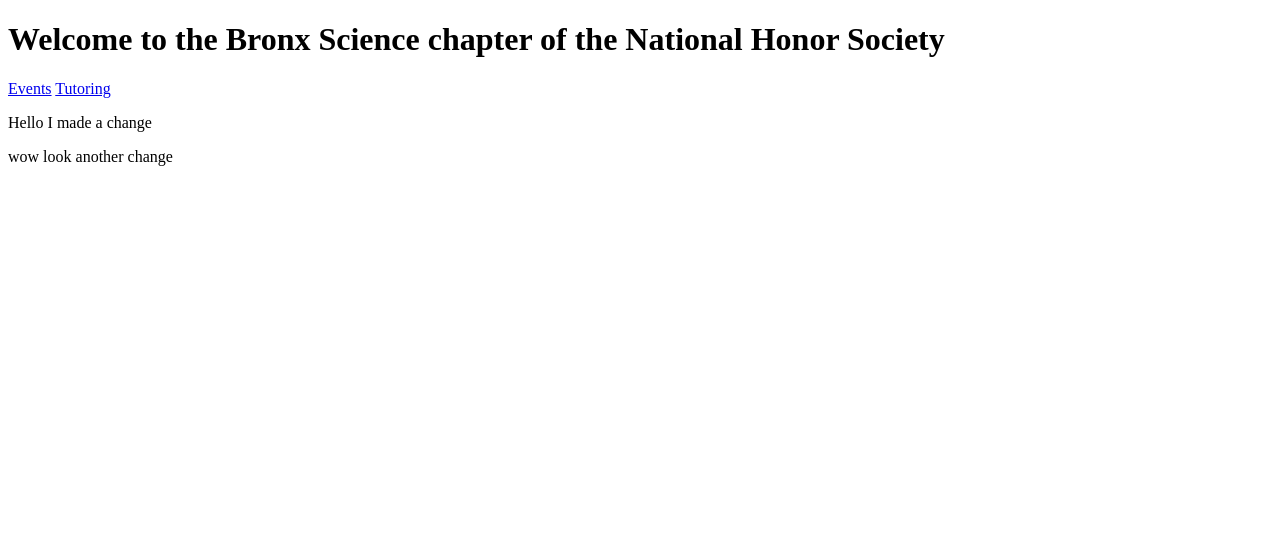
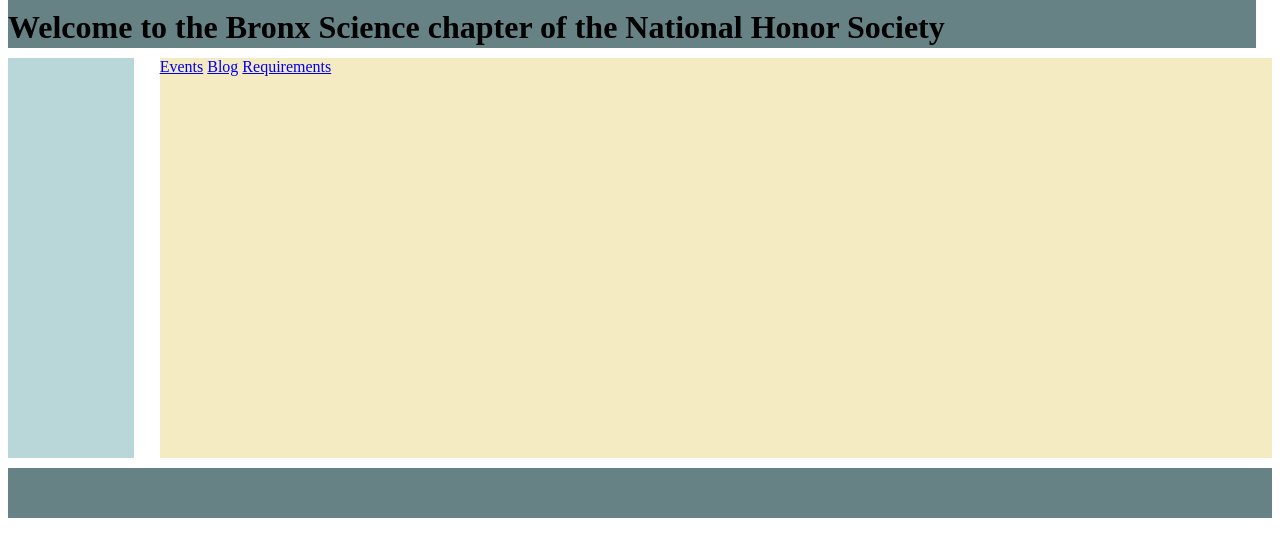
Before and after one commit to NadineShaalan/bxsci-nhs, a plain HTML site: page index.html in a window 1280 px wide. Drawn offline with Linux system fonts and the light colour scheme.

Commit message:
Added pages and Formatted with CSS

```diff
--- /dev/null
+++ b/css/style.css
@@ -0,0 +1,37 @@
+#header {
+	z-index: 1;
+	position: fixed;
+	width: 97.5%;
+	margin-top: -20px;
+	height: 60px;
+	background-color: #668284;
+	margin-bottom: 10px;
+}
+.left {
+	position: relative;
+	float: left;
+	margin-top: 50px;
+	width: 10%;
+	height: 400px;
+	background-color: #B9D7D9;
+	margin-bottom: 10px;
+}
+.right {
+	position: relative;
+	float: right;
+	margin-top: 50px;
+	width: 88%;
+	height: 400px;
+	background-color: #F4EBC3;
+	margin-bottom: 10px;
+}
+#footer {
+	position: relative;
+	height: 50px;
+	background-color: #668284;
+	clear: both;
+	font-family: Verdana, sans-serif;
+	font-size: 14px;
+	text-align: center;
+	color: #ffffff;
+}
--- a/index.html
+++ b/index.html
@@ -2,15 +2,20 @@
 <html>
 <head>
 	<title>National Honor Society at Bronx Science</title>
-	<link rel="stylesheet" type="text/css" href="styles.css">
+	<link rel="stylesheet" type="text/css" href="css/style.css">
 </head>
 <body>
+	<div id="header">
+		<h1>Welcome to the Bronx Science chapter of the National Honor Society</h1>
+	 </div>
+	<div class="left"></div>
+	<div class="right">
+		<a href="Events/index.html">Events</a>
+		<a href="Blog/index.html">Blog</a>
+		<a href="Requirements/index.html">Requirements</a>
+	</div>
+	<div id="footer"></div>
 
-<h1>Welcome to the Bronx Science chapter of the National Honor Society</h1>
-<a href="Events/index.html">Events</a>
-<a href="Tutoring/index.html">Tutoring</a>
-<p> Hello I made a change </p>
-<p> wow look another change </p>
 
 </body>
 </html>
```
Also changed, not shown: Blog/index.html (added, +10 -0 lines), Events/index.html (added, +10 -0 lines), Requirements/index.html (added, +9 -0 lines).
